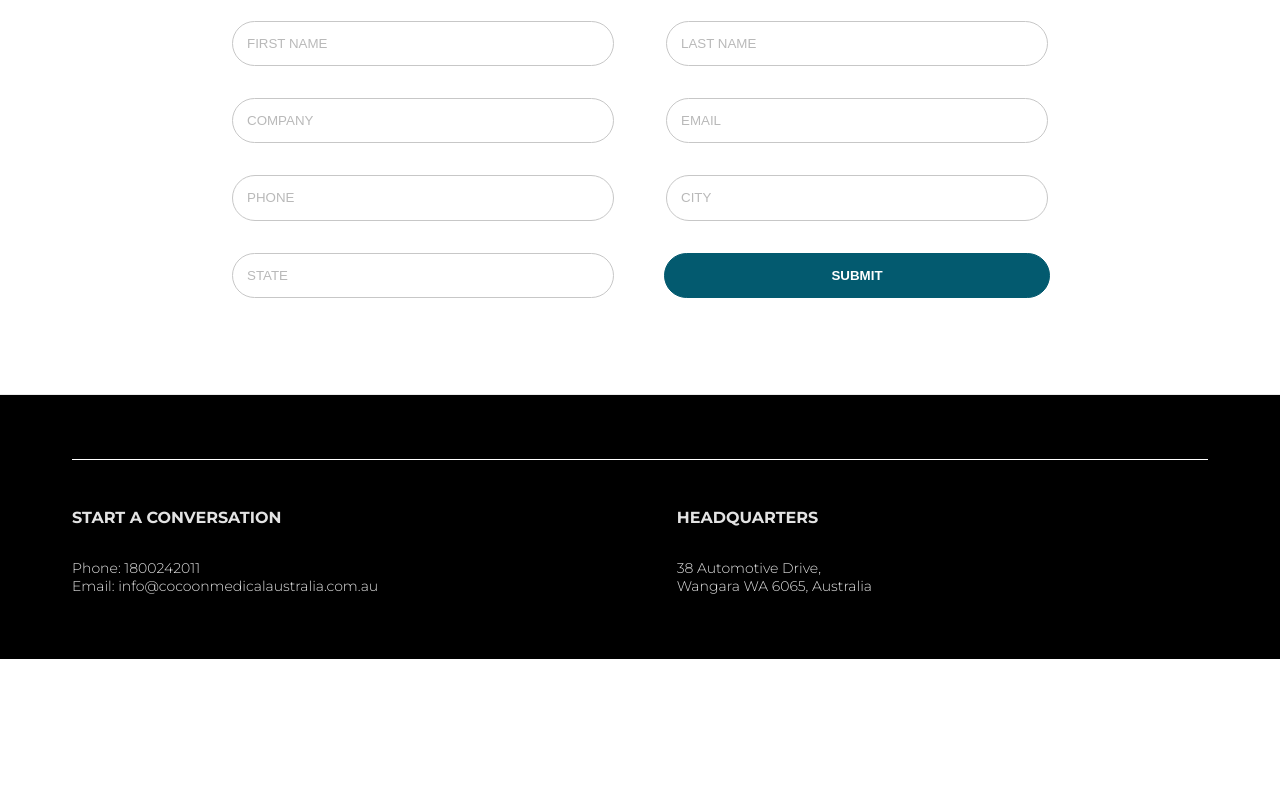
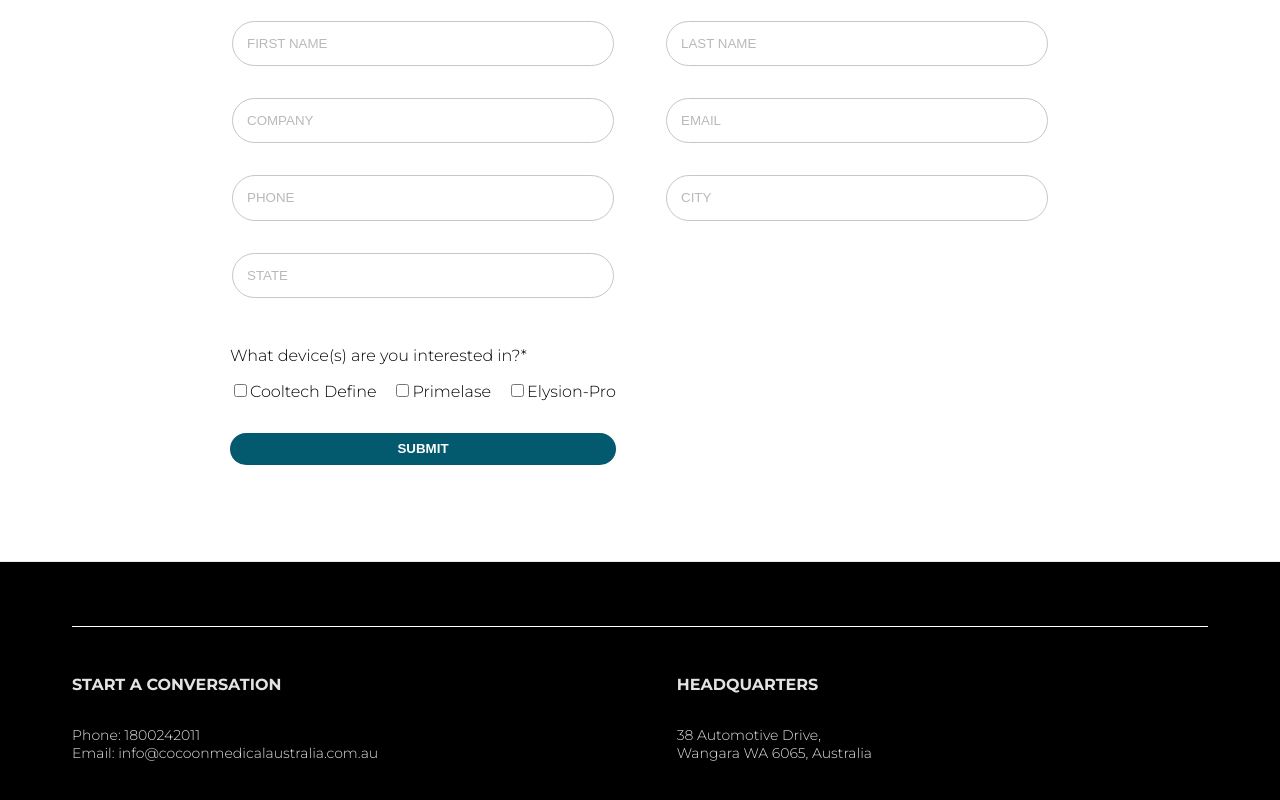
Before and after one commit to lqze/Cocoon-Landing, a Next.js app: page / in a window 1280 px wide. Shown: the part 1824-2624 px from the top of the page. Before the commit the page ends 2483 px from the top, so only its background shows below. Built offline with nearby package versions, Linux system fonts and the light colour scheme.

Commit message:
New checkbox

```diff
--- a/pages/index.jsx
+++ b/pages/index.jsx
@@ -1,3 +1,4 @@
+/* eslint-disable jsx-a11y/label-has-associated-control */
 /* eslint-disable no-nested-ternary */
 import React, { useState } from "react";
 import Head from "next/head";
@@ -212,6 +213,20 @@ const Form = () => {
             />
           </label>
         </fieldset>
+        <div className={styles.formCheckbox} style={{ gridColumn: `1 / -1` }}>
+          <p>What device(s) are you interested in?*</p>
+          <input
+            type="checkbox"
+            name="Cooltech Define"
+            value="Cooltech Define"
+          />
+          <label htmlFor="Cooltech Define">Cooltech Define</label>
+          <input type="checkbox" name="Primelase" value="Primelase" />
+          <label htmlFor="Primelase">Primelase</label>
+          <input type="checkbox" name="Elysion-Pro" value="Elysion-Pro" />
+          <label htmlFor="Elysion-Pro">Elysion-Pro</label>
+        </div>
+
         <div className={styles.form_submit}>
           <input type="submit" name="submit" value="submit" />
         </div>
--- a/styles/Home.module.css
+++ b/styles/Home.module.css
@@ -317,7 +317,7 @@
   }
 }
 
-.form input {
+.form input:not([type="checkbox"]) {
   outline: none;
   border: none;
   width: 100%;
@@ -347,6 +347,7 @@
   border-radius: 25px;
   cursor: pointer;
   transition: all 0.15s ease;
+  min-height: 45.2px;
 }
 
 .form_submit input:hover {
@@ -372,3 +373,11 @@
 .form_notification[data-status="error"] {
   opacity: 1;
 }
+
+.formCheckbox {
+  grid-column: 1 / -1;
+}
+
+.formCheckbox label {
+  margin-right: 1rem;
+}
```
Also changed, not shown: 2 other files (tests, documents, lock files or other folders).
